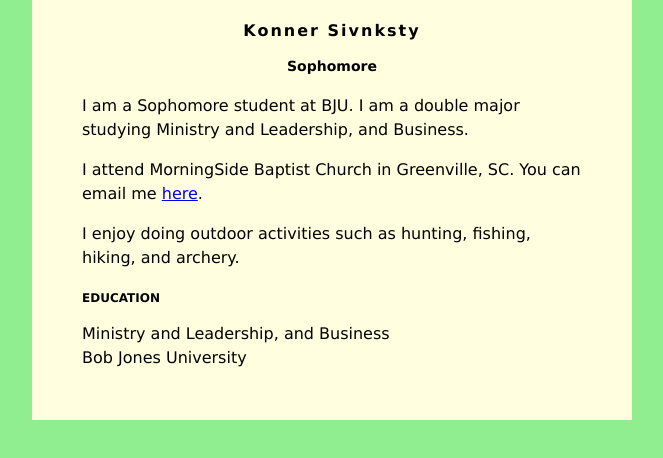
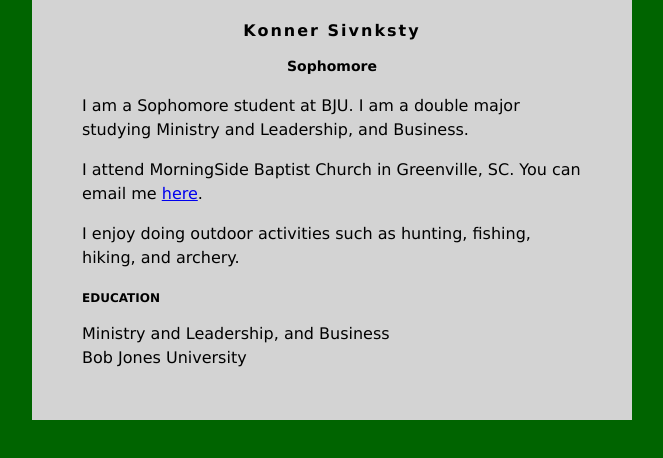
Before and after one commit to nsivn117/nsivn117.github.io, a plain HTML site: page index.html in a window 1280 px wide. Shown: the whole page, without its empty margins (308-971 px from the left). Drawn offline with Linux system fonts and the light colour scheme.

Commit message:
Update index.html

```diff
--- a/index.html
+++ b/index.html
@@ -2,11 +2,11 @@
 <head>
 <style>
 body {
-    background: lightgreen;
+    background: darkgreen;
     font-family: Verdana;
 }
 #content {
-    background: lightyellow;
+    background: lightgrey;
     min-width: 200px;
     max-width: 500px;
     padding: 50px;
```
